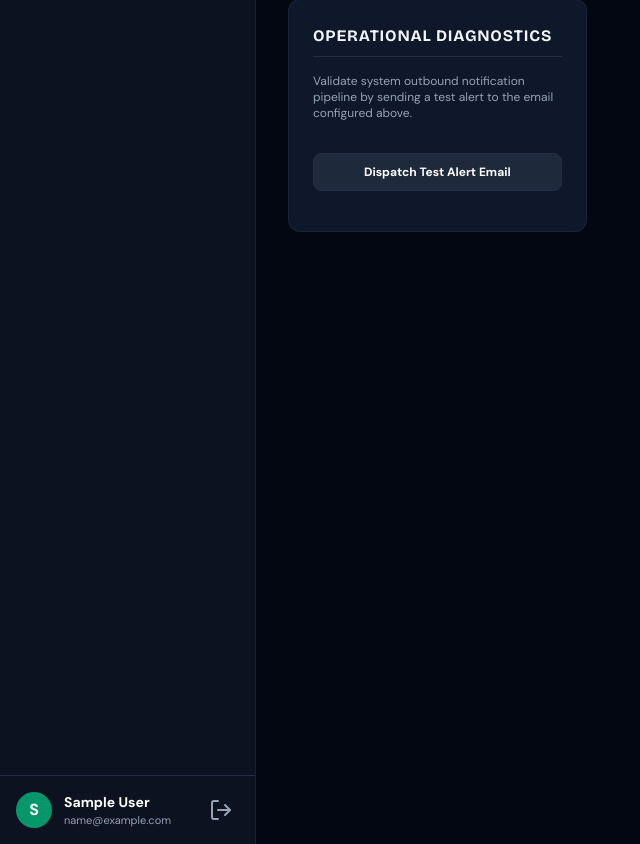
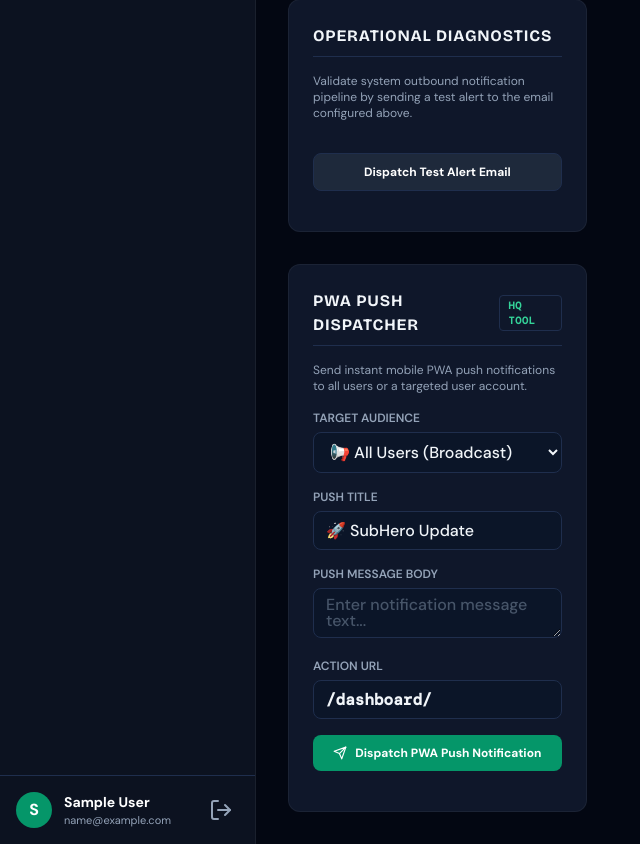
Before and after one commit to Eminenz07/SubHero, a Django app: page /subhero-hq-sh9k4x2/api-wallets/ in a window 1280 px wide. Shown: the part 740-1584 px from the top of the page, without its empty margins (0-640 px from the left). Run offline with Django 5.2, Linux system fonts and the light colour scheme; a user stored in the database is signed in; tables that the repository leaves empty hold one stand-in row (values such as "Sample post"); a database or web service that is not in the repository returns one stand-in record (values such as "Sample title"); data that the repository does not hold is empty; parts of the project's set-up code (start-up, migrations or seed data) failed here and were passed over; some web fonts are replaced.

Commit message:
feat: add admin PWA push notification dispatcher and remove test push button from user UI

```diff
--- a/apps/admin_panel/urls.py
+++ b/apps/admin_panel/urls.py
@@ -43,6 +43,7 @@ urlpatterns = [
     # API Wallet Monitor
     path("api-wallets/", views.api_wallets, name="api_wallets"),
     path("api-wallets/test-alert/", views.test_alert_email, name="test_alert_email"),
+    path("api-wallets/dispatch-push/", views.dispatch_admin_push, name="dispatch_admin_push"),
 
     # Live Logs
     path("logs/", views.logs_console, name="logs"),
--- a/apps/admin_panel/views.py
+++ b/apps/admin_panel/views.py
@@ -1037,6 +1037,40 @@ def test_alert_email(request):
             return HttpResponse(f'<div class="bg-emerald-950/40 text-emerald-400 border border-emerald-900/30 p-3 rounded-lg text-xs font-semibold">Test alert email sent to {alert_config.alert_email}</div>')
         except Exception as e:
             return HttpResponse(f'<div class="bg-red-950/40 text-red-400 border border-red-900/30 p-3 rounded-lg text-xs font-semibold">Email dispatch failed: {str(e)}</div>')
+
+    return HttpResponse("Invalid request", status=400)
+
+
+@admin_required
+def dispatch_admin_push(request):
+    """
+    Admin tool to dispatch PWA push notifications to all users (broadcast) or a targeted phone number.
+    """
+    if request.method == "POST":
+        target = request.POST.get("target", "all").strip()
+        phone = request.POST.get("phone_number", "").strip()
+        title = request.POST.get("title", "🚀 SubHero Update").strip()
+        body = request.POST.get("body", "").strip()
+        action_url = request.POST.get("action_url", "/dashboard/").strip()
+
+        if not body:
+            return HttpResponse('<div class="bg-red-950/40 text-red-400 border border-red-900/30 p-3 rounded-lg text-xs font-semibold">Message body cannot be empty.</div>')
+
+        from apps.notifications.services import send_push_notification, broadcast_push_notification
+        from apps.accounts.models import User
+
+        try:
+            if target == "specific" and phone:
+                user = User.objects.filter(phone_number__icontains=phone).first()
+                if not user:
+                    return HttpResponse(f'<div class="bg-red-950/40 text-red-400 border border-red-900/30 p-3 rounded-lg text-xs font-semibold">User with phone matching "{phone}" not found.</div>')
+                sent = send_push_notification(user, title, body, action_url=action_url, level="info")
+                return HttpResponse(f'<div class="bg-emerald-950/40 text-emerald-400 border border-emerald-900/30 p-3 rounded-lg text-xs font-semibold">Targeted push sent to {user.phone_number}! Delivered to {sent} active device subscription(s).</div>')
+            else:
+                sent = broadcast_push_notification(title, body, action_url=action_url)
+                return HttpResponse(f'<div class="bg-emerald-950/40 text-emerald-400 border border-emerald-900/30 p-3 rounded-lg text-xs font-semibold">Broadcast push dispatched to all users! Delivered to {sent} active device subscription(s).</div>')
+        except Exception as e:
+            return HttpResponse(f'<div class="bg-red-950/40 text-red-400 border border-red-900/30 p-3 rounded-lg text-xs font-semibold">Push dispatch failed: {str(e)}</div>')
 
     return HttpResponse("Invalid request", status=400)
 
--- a/templates/admin_panel/api_wallets.html
+++ b/templates/admin_panel/api_wallets.html
@@ -67,7 +67,7 @@
             </form>
         </div>
 
-        <!-- Dispatch Test Alert -->
+        <!-- Dispatch Test Alert Email -->
         <div class="admin-card p-6">
             <h3 class="text-md font-bold text-white mb-4 uppercase tracking-wider border-b border-white/[0.06] pb-2">Operational Diagnostics</h3>
             <p class="text-xs text-slate-400 mb-4">Validate system outbound notification pipeline by sending a test alert to the email configured above.</p>
@@ -79,6 +79,52 @@
                 </button>
             </form>
             <div id="test-alert-result" class="mt-4"></div>
+        </div>
+
+        <!-- Dispatch Admin PWA Push Notification -->
+        <div class="admin-card p-6">
+            <h3 class="text-md font-bold text-white mb-4 uppercase tracking-wider border-b border-white/[0.06] pb-2 flex items-center justify-between">
+                <span>PWA Push Dispatcher</span>
+                <span class="text-[10px] px-2 py-0.5 rounded bg-emerald-950/60 text-emerald-400 font-mono border border-emerald-800/40">HQ TOOL</span>
+            </h3>
+            <p class="text-xs text-slate-400 mb-4">Send instant mobile PWA push notifications to all users or a targeted user account.</p>
+
+            <form hx-post="{% url 'admin_panel:dispatch_admin_push' %}" hx-target="#admin-push-result" class="space-y-4 text-xs font-semibold">
+                {% csrf_token %}
+
+                <div>
+                    <label class="block text-slate-400 uppercase mb-1.5">Target Audience</label>
+                    <select name="target" onchange="document.getElementById('target-phone-wrapper').style.display = this.value === 'specific' ? 'block' : 'none';" class="w-full px-3 py-2 bg-slate-900 border border-white/[0.06] rounded-lg text-white font-medium">
+                        <option value="all">📢 All Users (Broadcast)</option>
+                        <option value="specific">📱 Specific Account (Search Phone)</option>
+                    </select>
+                </div>
+
+                <div id="target-phone-wrapper" style="display: none;">
+                    <label class="block text-slate-400 uppercase mb-1.5">Target Phone Number</label>
+                    <input type="text" name="phone_number" placeholder="e.g. 08012345678" class="w-full px-3 py-2 bg-slate-900 border border-white/[0.06] rounded-lg text-white font-mono">
+                </div>
+
+                <div>
+                    <label class="block text-slate-400 uppercase mb-1.5">Push Title</label>
+                    <input type="text" name="title" value="🚀 SubHero Update" required class="w-full px-3 py-2 bg-slate-900 border border-white/[0.06] rounded-lg text-white font-medium">
+                </div>
+
+                <div>
+                    <label class="block text-slate-400 uppercase mb-1.5">Push Message Body</label>
+                    <textarea name="body" rows="2" placeholder="Enter notification message text..." required class="w-full px-3 py-2 bg-slate-900 border border-white/[0.06] rounded-lg text-white font-medium"></textarea>
+                </div>
+
+                <div>
+                    <label class="block text-slate-400 uppercase mb-1.5">Action URL</label>
+                    <input type="text" name="action_url" value="/dashboard/" class="w-full px-3 py-2 bg-slate-900 border border-white/[0.06] rounded-lg text-white font-mono">
+                </div>
+
+                <button type="submit" class="w-full py-2.5 rounded-lg text-xs font-bold bg-emerald-600 hover:bg-emerald-700 text-white transition-colors flex items-center justify-center gap-2">
+                    <i data-feather="send" class="w-3.5 h-3.5"></i> Dispatch PWA Push Notification
+                </button>
+            </form>
+            <div id="admin-push-result" class="mt-4"></div>
         </div>
 
     </div>
--- a/templates/notifications/index.html
+++ b/templates/notifications/index.html
@@ -45,9 +45,6 @@
         <div class="flex items-center gap-2 pt-1">
             <button id="push-enable-btn" onclick="window.SubHeroPushManager && window.SubHeroPushManager.subscribe()" class="px-3.5 py-2 rounded-xl bg-brand-primary text-white text-xs font-bold flex items-center gap-1.5 shadow-md active:scale-95 transition-all cursor-pointer">
                 <i data-feather="bell" class="w-4 h-4"></i> Enable Push Alerts
-            </button>
-            <button id="push-test-btn" onclick="window.SubHeroPushManager && window.SubHeroPushManager.sendTestPush()" style="display: none;" class="px-3 py-2 rounded-xl bg-slate-100 text-slate-700 hover:bg-slate-200 text-xs font-bold flex items-center gap-1.5 transition-all cursor-pointer">
-                <i data-feather="send" class="w-3.5 h-3.5"></i> Send Test Push
             </button>
         </div>
     </div>
```
